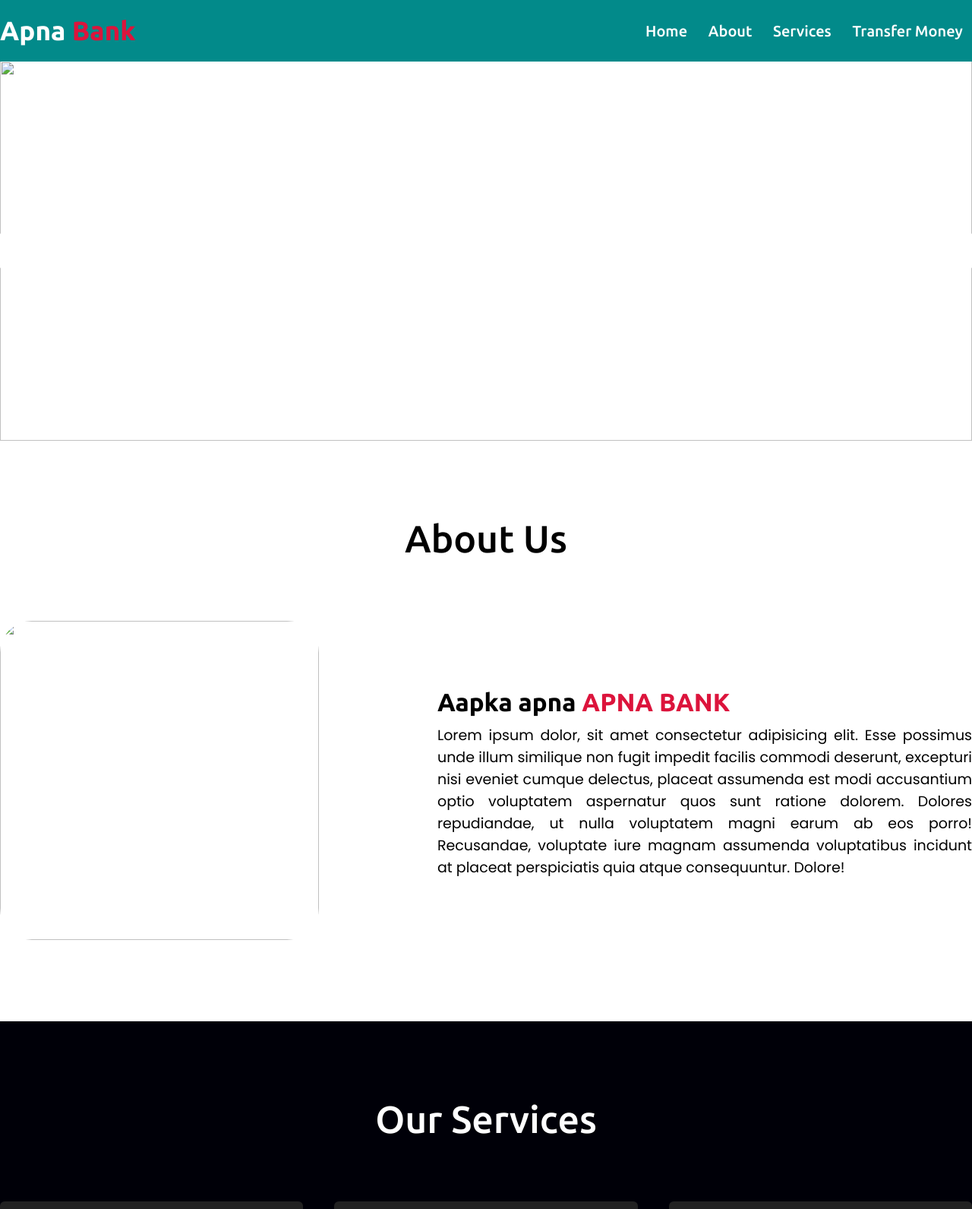
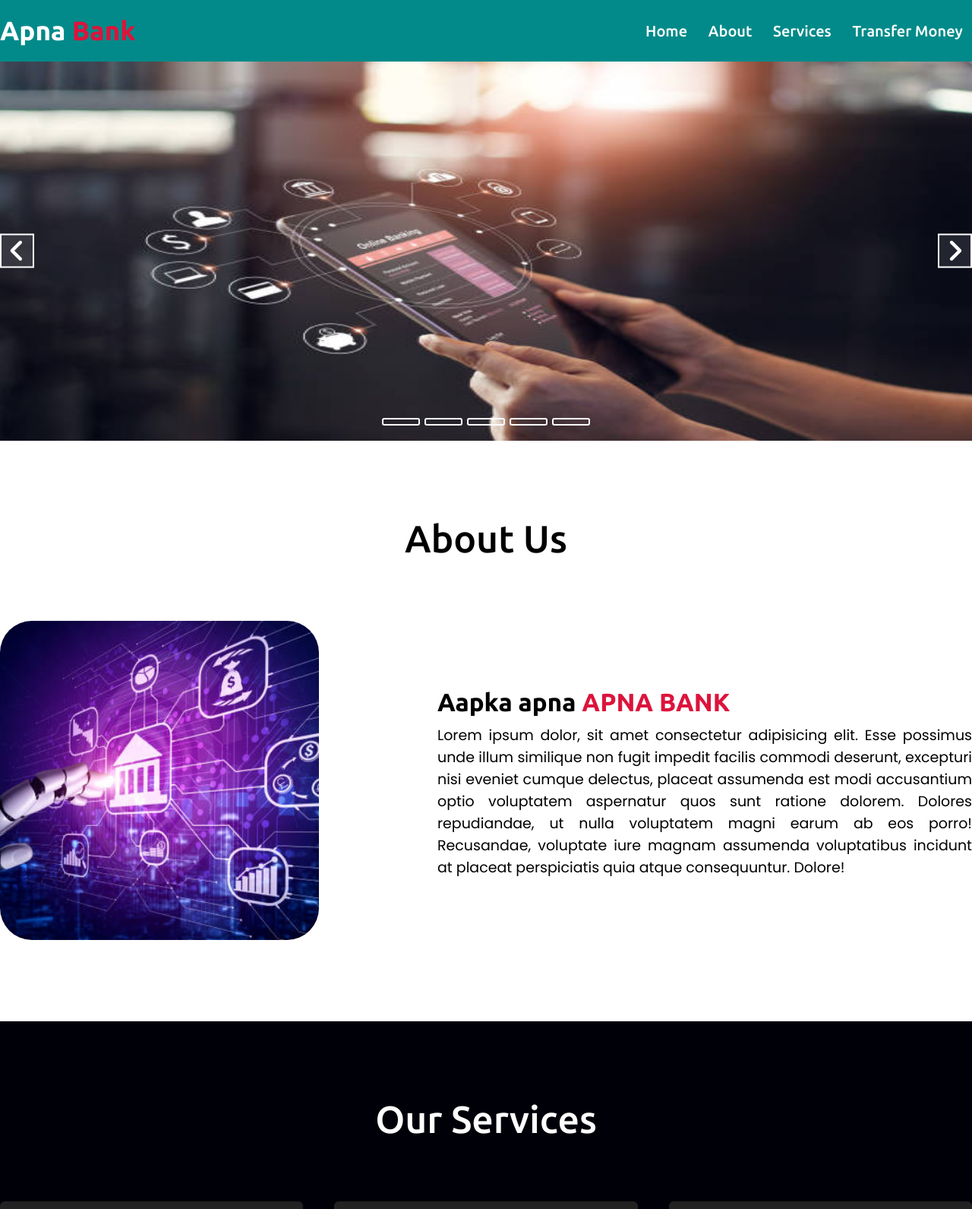
Before and after one commit to sugandhakumari1814/basicbankingsystem, a plain HTML site: page index.html in a window 1280 px wide. Shown: the top 1591 px of the page at 76% size. Drawn offline with Linux system fonts and the light colour scheme.

Commit message:
Update index.html

```diff
--- a/index.html
+++ b/index.html
@@ -29,11 +29,11 @@
         <div class="max-width">
             <div class="carousel-content">
                 <div class="images">
-                    <img class="image" src="images/caro4.jpg">
-                    <img class="image" src="images/caro2.jpg">
-                    <img class="image" src="images/caro5.jpg">
-                    <img class="image" src="images/caro3.jpg">
-                    <img class="image" src="images/caro.jpg">
+                    <img class="image" src="caro4.jpg">
+                    <img class="image" src="caro2.jpg">
+                    <img class="image" src="caro5.jpg">
+                    <img class="image" src="caro3.jpg">
+                    <img class="image" src="caro.jpg">
                 </div>
                 <div onclick="side_slide(-1)" class="slide left">
                     <span class="fas fa-angle-left"></span>
@@ -58,7 +58,7 @@
             <h2 class="title">About Us</h2>
             <div class="about-content">
                 <div class="column left">
-                    <img  src="images/caro6.jpg" alt="">
+                    <img  src="caro6.jpg" alt="">
                 </div>
                 <div class="column right">
                     <div class="text">Aapka apna <span>APNA BANK</span></div>
```
